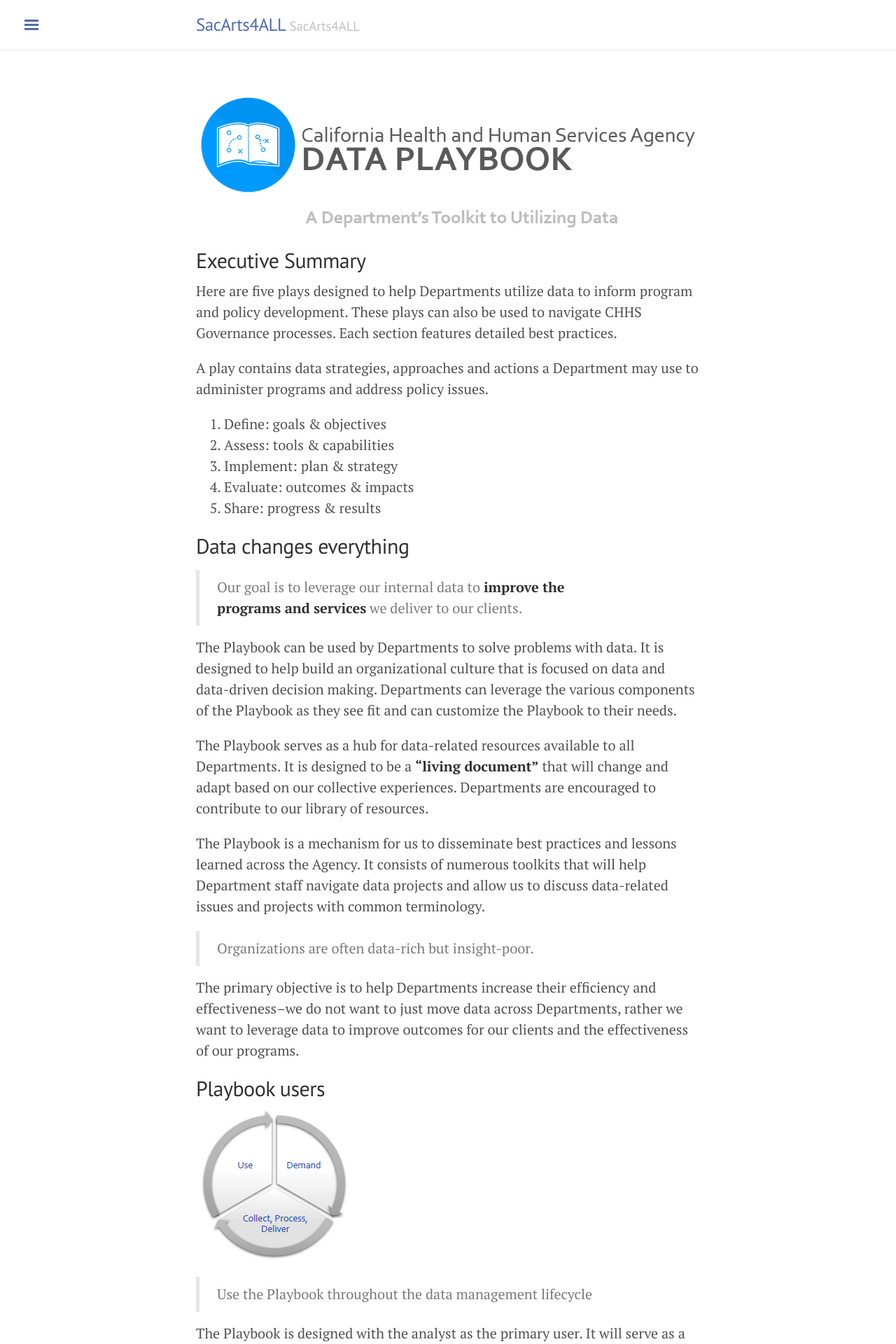
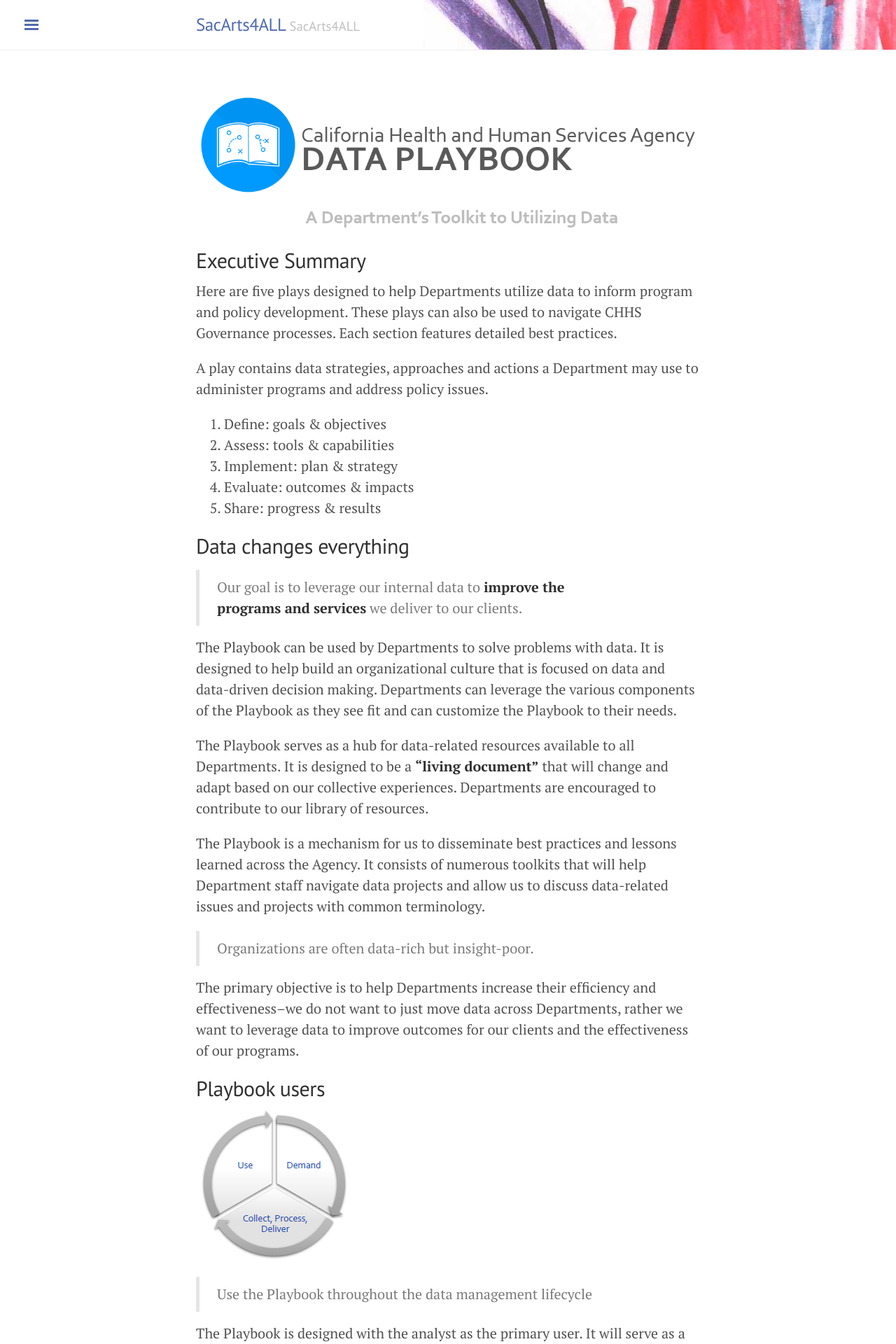
Before and after one commit to code4sac/sacarts4ALL, a Jekyll site: the page built from index.md, in a window 1280 px wide. Shown: the top 1920 px of the page at 70% size. Built offline with Jekyll 4.4.1, drawn with Linux system fonts in a browser that asks for light colours.

Commit message:
added header bkgd image

```diff
--- a/assets/css/lanyon.css
+++ b/assets/css/lanyon.css
@@ -98,6 +98,12 @@
   padding-bottom: 1rem;
   margin-bottom: 3rem;
   border-bottom: 1px solid #eee;
+
+ background-image: url('../images/bkgdHeader675x122.jpg');
+ background-repeat:no-repeat;
+ background-size: 675px 122px;
+ background-position:right top;
+
 }
 .masthead-title {
   margin-top: 0;
```
Also changed, not shown: assets/images/bkgdHeader675x122.jpg (added).
